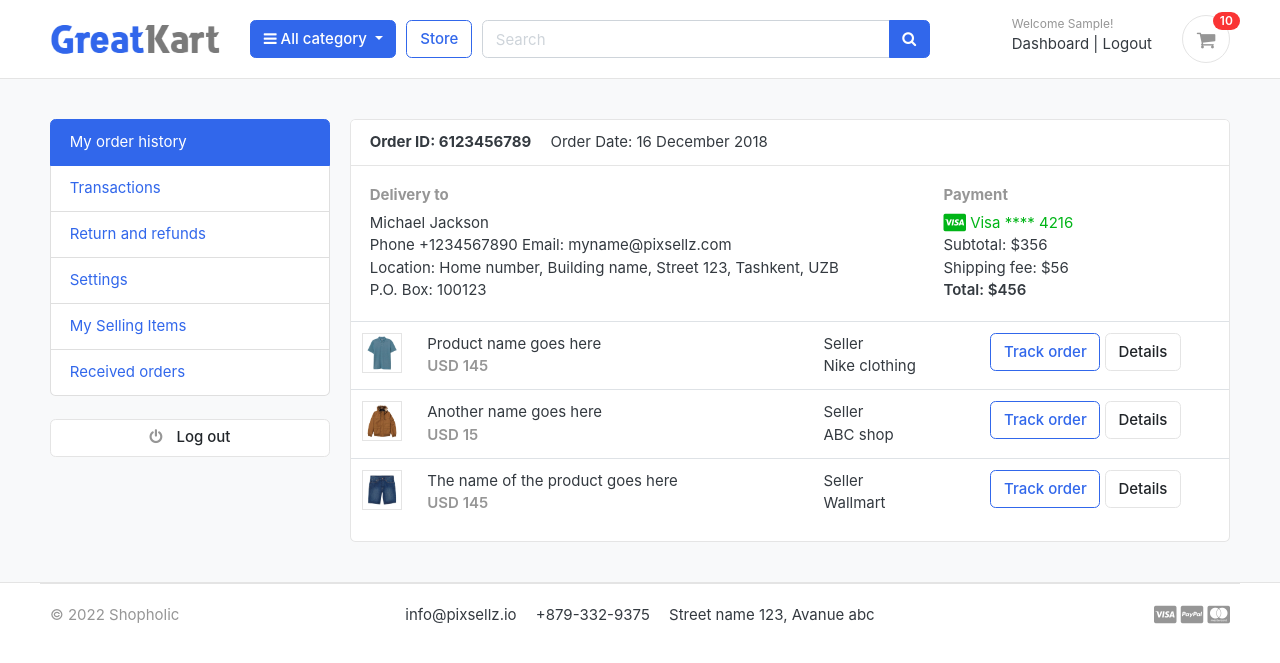
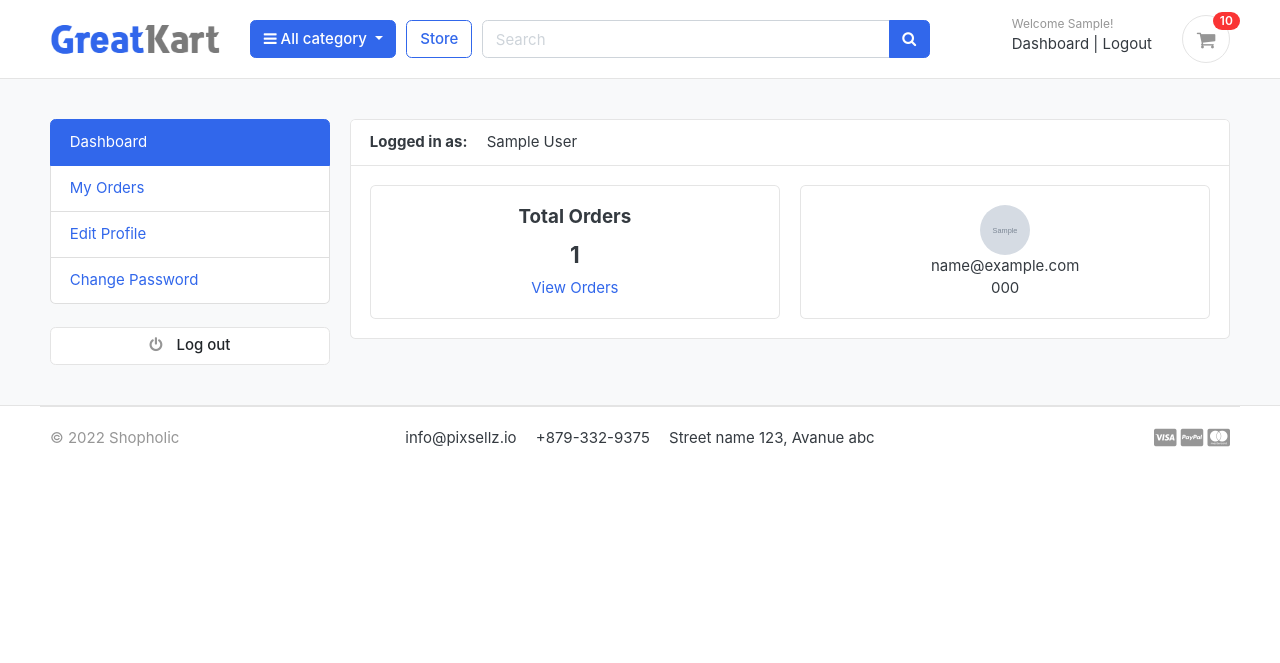
Before and after one commit to aagammehta999/shopholic-django, a Django app: page /accounts/ in a window 1280 px wide. Shown: the top 663 px of the page. Run offline with Django 3.2, Linux system fonts and the light colour scheme; a user stored in the database is signed in; tables that the repository leaves empty hold one stand-in row (values such as "Sample post"); grey boxes marked "Sample" are stand-in pictures; some libraries are stand-ins or nearby versions; some web fonts are replaced.

Commit message:
dashboard

```diff
--- a/accounts/urls.py
+++ b/accounts/urls.py
@@ -1,14 +1,23 @@
 from django.urls import path
 from . import views
 
-urlpatterns=[
-    path('register/',views.register,name='register'),
-    path('login/',views.login,name='login'),
-    path('logout/',views.login,name='logout'),
-    path('',views.dashboard,name='dashboard'),
-    path('activate/<uidb64>/<token>/',views.activate,name='activate'),
-    path('forgotPassword',views.forgotPassword,name='forgotPassword'),
-    path('resetpassword_validate/<uidb64>/<token>/',views.resetpassword_validate,name='resetpassword_validate'),
-    path('resetPassword',views.resetPassword,name='resetPassword'),
+
+urlpatterns = [
+    path('register/', views.register, name='register'),
+    path('login/', views.login, name='login'),
+    path('logout/', views.logout, name='logout'),
+    path('dashboard/', views.dashboard, name='dashboard'),
+    path('', views.dashboard, name='dashboard'),
+
+    path('activate/<uidb64>/<token>/', views.activate, name='activate'),
+    path('forgotPassword/', views.forgotPassword, name='forgotPassword'),
+    path('resetpassword_validate/<uidb64>/<token>/', views.resetpassword_validate, name='resetpassword_validate'),
+    path('resetPassword/', views.resetPassword, name='resetPassword'),
+
+    path('my_orders/', views.my_orders, name='my_orders'),
+    path('edit_profile/', views.edit_profile, name='edit_profile'),
+    path('change_password/', views.change_password, name='change_password'),
+    path('order_detail/<int:order_id>/', views.order_detail, name='order_detail'),
+
 
 ]
--- a/accounts/views.py
+++ b/accounts/views.py
@@ -1,7 +1,8 @@
 from multiprocessing import current_process
 from django.shortcuts import render, redirect, get_object_or_404
-from .forms import RegistrationForm
-from .models import Account
+from .forms import RegistrationForm,UserProfile,UserForm,UserProfileForm
+from .models import Account,UserProfile
+from orders.models import Order,OrderProduct
 from django.contrib import messages, auth
 from django.contrib.auth.decorators import login_required
 from carts.views import _cart_id
@@ -64,37 +65,65 @@ def login(request):
         email = request.POST.get('email')
         password = request.POST.get('password')
 
-        user=auth.authenticate(email=email,password=password)
+        user = auth.authenticate(email=email, password=password)
 
         if user is not None:
             try:
-                cart=Cart.objects.get(cart_id=_cart_id(request))
-                is_cart_item_exists=CartItem.objects.filter(cart=cart).exists()
+                cart = Cart.objects.get(cart_id=_cart_id(request))
+                is_cart_item_exists = CartItem.objects.filter(cart=cart).exists()
                 if is_cart_item_exists:
-                    cart_item=CartItem.objects.filter(user=user)
+                    cart_item = CartItem.objects.filter(cart=cart)
 
+                    # Getting the product variations by cart id
+                    product_variation = []
                     for item in cart_item:
-                        item.user=user
-                        item.save()
+                        variation = item.variations.all()
+                        product_variation.append(list(variation))
 
+                    # Get the cart items from the user to access his product variations
+                    cart_item = CartItem.objects.filter(user=user)
+                    ex_var_list = []
+                    id = []
+                    for item in cart_item:
+                        existing_variation = item.variations.all()
+                        ex_var_list.append(list(existing_variation))
+                        id.append(item.id)
+
+                    # product_variation = [1, 2, 3, 4, 6]
+                    # ex_var_list = [4, 6, 3, 5]
+
+                    for pr in product_variation:
+                        if pr in ex_var_list:
+                            index = ex_var_list.index(pr)
+                            item_id = id[index]
+                            item = CartItem.objects.get(id=item_id)
+                            item.quantity += 1
+                            item.user = user
+                            item.save()
+                        else:
+                            cart_item = CartItem.objects.filter(cart=cart)
+                            for item in cart_item:
+                                item.user = user
+                                item.save()
             except:
-                 pass
-            auth.login(request,user)
-            messages.success(request,"You are now logged in")
-            url=request.META.get('HTTP_REFERER')
+                pass
+            auth.login(request, user)
+            messages.success(request, 'You are now logged in.')
+            url = request.META.get('HTTP_REFERER')
             try:
-                query=requests.utilis.urlparse(url).query
-                params=dict(x.split('=') for x in query.split('&'))
+                query = requests.utils.urlparse(url).query
+                # next=/cart/checkout/
+                params = dict(x.split('=') for x in query.split('&'))
                 if 'next' in params:
-                    nextPage=params['next']
-                    return redirect('nextPage')
+                    nextPage = params['next']
+                    return redirect(nextPage)
             except:
                 return redirect('dashboard')
         else:
-            messages.error(request,"invalid login Crededntials")
+            messages.error(request, 'Invalid login credentials')
             return redirect('login')
+    return render(request, 'accounts/login.html')
 
-    return render(request,'accounts/login.html')
 
 @login_required(login_url='login')
 def logout(request):
@@ -118,9 +147,18 @@ def activate(request,uidb64,token):
         messages.error(request,'Invalid activation link')
         return redirect('register')
 
-@login_required(login_url='login')
+
+@login_required(login_url = 'login')
 def dashboard(request):
-    return render(request,'accounts/dashboard.html')
+    orders = Order.objects.order_by('-created_at').filter(user_id=request.user.id, is_ordered=True)
+    orders_count = orders.count()
+
+    userprofile = UserProfile.objects.get(user_id=request.user.id)
+    context = {
+        'orders_count': orders_count,
+        'userprofile': userprofile,
+    }
+    return render(request, 'accounts/dashboard.html', context)
 
 
 def forgotPassword(request):
@@ -181,3 +219,72 @@ def resetPassword(request):
             return redirect('resetPassword')
     else:
         return render(request, 'accounts/resetPassword.html')
+
+@login_required(login_url='login')
+def my_orders(request):
+    orders = Order.objects.filter(user=request.user, is_ordered=True).order_by('-created_at')
+    context = {
+        'orders': orders,
+    }
+    return render(request, 'accounts/my_orders.html', context)
+
+
+@login_required(login_url='login')
+def edit_profile(request):
+    userprofile = get_object_or_404(UserProfile, user=request.user)
+    if request.method == 'POST':
+        user_form = UserForm(request.POST, instance=request.user)
+        profile_form = UserProfileForm(request.POST, request.FILES, instance=userprofile)
+        if user_form.is_valid() and profile_form.is_valid():
+            user_form.save()
+            profile_form.save()
+            messages.success(request, 'Your profile has been updated.')
+            return redirect('edit_profile')
+    else:
+        user_form = UserForm(instance=request.user)
+        profile_form = UserProfileForm(instance=userprofile)
+    context = {
+        'user_form': user_form,
+        'profile_form': profile_form,
+        'userprofile': userprofile,
+    }
+    return render(request, 'accounts/edit_profile.html', context)
+@login_required(login_url='login')
+def change_password(request):
+    if request.method == 'POST':
+        current_password = request.POST.get('current_password')
+        new_password = request.POST.get('new_password')
+        confirm_password = request.POST.get('confirm_password')
+
+        user = Account.objects.get(username__exact=request.user.username)
+
+        if new_password == confirm_password:
+            success = user.check_password(current_password)
+            if success:
+                user.set_password(new_password)
+                user.save()
+                # auth.logout(request)
+                messages.success(request, 'Password updated successfully.')
+                return redirect('change_password')
+            else:
+                messages.error(request, 'Please enter valid current password')
+                return redirect('change_password')
+        else:
+            messages.error(request, 'Password does not match!')
+            return redirect('change_password')
+    return render(request, 'accounts/change_password.html')
+
+@login_required(login_url='login')
+def order_detail(request, order_id):
+    order_detail = OrderProduct.objects.filter(order__order_number=order_id)
+    order = Order.objects.get(order_number=order_id)
+    subtotal = 0
+    for i in order_detail:
+        subtotal += i.product_price * i.quantity
+
+    context = {
+        'order_detail': order_detail,
+        'order': order,
+        'subtotal': subtotal,
+    }
+    return render(request, 'accounts/order_detail.html', context)
--- a/templates/accounts/dashboard.html
+++ b/templates/accounts/dashboard.html
@@ -1,91 +1,45 @@
 {% extends 'base.html' %}
+
+
 {% block content %}
-<!-- ========================= SECTION CONTENT ========================= -->
-<!-- ========================= SECTION CONTENT ========================= -->
+
 <section class="section-conten padding-y bg">
+
 {% include 'includes/alerts.html' %}
 <div class="container">
 	<div class="row">
-        <aside class="col-md-3">
-            <!--   SIDEBAR   -->
-            <ul class="list-group">
-                <a class="list-group-item active" href="#"> My order history </a>
-                <a class="list-group-item" href="#"> Transactions </a>
-                <a class="list-group-item" href="#"> Return and refunds </a>
-                <a class="list-group-item" href="#">Settings </a>
-                <a class="list-group-item" href="#"> My Selling Items </a>
-                <a class="list-group-item" href="#"> Received orders </a>
-            </ul>
-            <br>
-            <a class="btn btn-light btn-block" href="{% url 'logout' %}"> <i class="fa fa-power-off"></i> <span class="text">Log out</span> </a>
-            <!--   SIDEBAR .//END   -->
-        </aside>
+	{% include 'includes/dashboard_sidebar.html' %}
 	<main class="col-md-9">
 		<article class="card">
 		<header class="card-header">
-                <strong class="d-inline-block mr-3">Order ID: 6123456789</strong>
-                <span>Order Date: 16 December 2018</span>
+			<strong class="d-inline-block mr-3">Logged in as:</strong>
+			<span>{{user.full_name}}</span>
 		</header>
 		<div class="card-body">
 			<div class="row">
-                    <div class="col-md-8">
-                        <h6 class="text-muted">Delivery to</h6>
-                        <p>Michael Jackson <br>
-                        Phone +1234567890 Email: myname@pixsellz.com <br>
-                        Location: Home number, Building name, Street 123,  Tashkent, UZB <br>
-                        P.O. Box: 100123
-                         </p>
+
+			<div class="col-md-6">
+				<div class="card" style="text-align:center;">
+					<div class="card-body">
+						<h5 class="card-title">Total Orders</h5>
+						<h4>{{orders_count}}</h4>
+						<a href="{% url 'my_orders' %}">View Orders</a>
 					</div>
-                    <div class="col-md-4">
-                        <h6 class="text-muted">Payment</h6>
-                        <span class="text-success">
-                            <i class="fab fa-lg fa-cc-visa"></i>
-                            Visa  **** 4216
-                        </span>
-                        <p>Subtotal: $356 <br>
-                         Shipping fee:  $56 <br>
-                         <span class="b">Total:  $456 </span>
-                        </p>
 				</div>
+			</div>
+			<div class="col-md-6">
+				<div class="card" style="text-align:center;">
+					<div class="card-body">
+						<img src="{{userprofile.profile_picture.url}}" alt="User Profile Picture" width="50" height="50" style="border-radius:50%;">
+						<p class="mb-0">{{user.email}}</p>
+						<p>{{user.phone_number}}</p>
+					</div>
+				</div>
+			</div>
+
 			</div> <!-- row.// -->
 		</div> <!-- card-body .// -->
-            <div class="table-responsive">
-            <table class="table table-hover">
-                <tr>
-                    <td width="65">
-                        <img src="../images/items/1.jpg" class="img-xs border">
-                    </td>
-                    <td>
-                        <p class="title mb-0">Product name goes here </p>
-                        <var class="price text-muted">USD 145</var>
-                    </td>
-                    <td> Seller <br> Nike clothing </td>
-                    <td width="250"> <a href="#" class="btn btn-outline-primary">Track order</a> <a href="#" class="btn btn-light"> Details </a> </td>
-                </tr>
-                <tr>
-                    <td>
-                        <img src="../images/items/2.jpg" class="img-xs border">
-                    </td>
-                    <td>
-                        <p class="title mb-0">Another name goes here </p>
-                        <var class="price text-muted">USD 15</var>
-                    </td>
-                    <td> Seller <br> ABC shop </td>
-                    <td> <a href="#" class="btn btn-outline-primary">Track order</a> <a href="#" class="btn btn-light"> Details </a> </td>
-                </tr>
-                <tr>
-                    <td>
-                        <img src="../images/items/3.jpg" class="img-xs border">
-                    </td>
-                    <td>
-                        <p class="title mb-0">The name of the product  goes here </p>
-                        <var class="price text-muted">USD 145</var>
-                    </td>
-                    <td> Seller <br> Wallmart </td>
-                    <td> <a href="#" class="btn btn-outline-primary">Track order</a> <a href="#" class="btn btn-light"> Details </a> </td>
-                </tr>
-            </table>
-            </div> <!-- table-responsive .end// -->
+
 		</article> <!-- order-group.// -->
 	</main>
 </div> <!-- row.// -->
@@ -93,7 +47,5 @@
 
 
 </section>
-    <!-- ========================= SECTION CONTENT END// ========================= -->
-    <!-- ========================= SECTION CONTENT END// ========================= -->
 
 {% endblock %}
```
Also changed, not shown: accounts/admin.py (+10 -1 lines), accounts/forms.py (+33 -9 lines), accounts/models.py (+18 -1 lines), templates/accounts/change_password.html (added, +52 -0 lines), templates/accounts/edit_profile.html (added, +83 -0 lines), templates/accounts/my_orders.html (added, +57 -0 lines), templates/accounts/order_detail.html (added, +108 -0 lines), accounts/migrations/0002_userprofile.py (added). Lines whose indentation alone changed are shown as unchanged.
